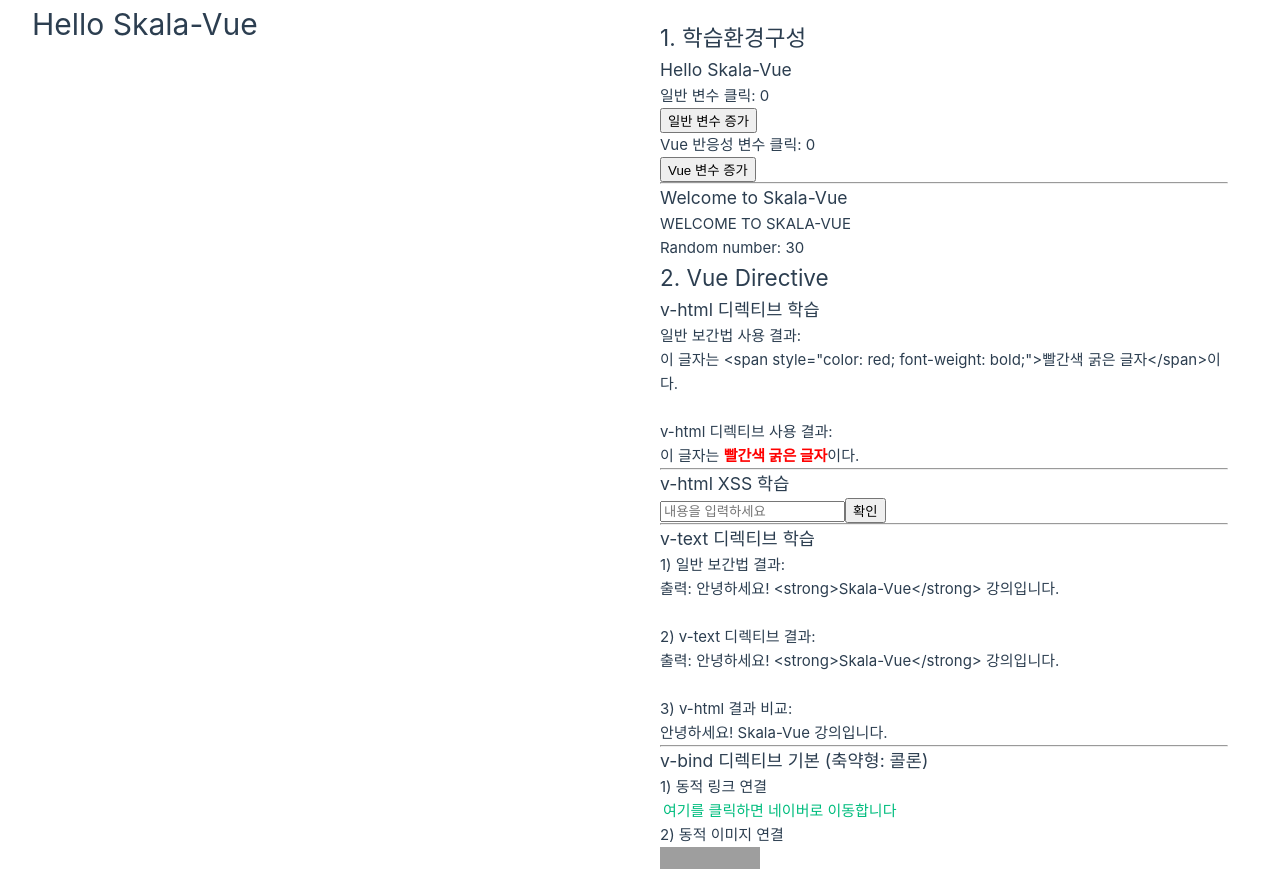
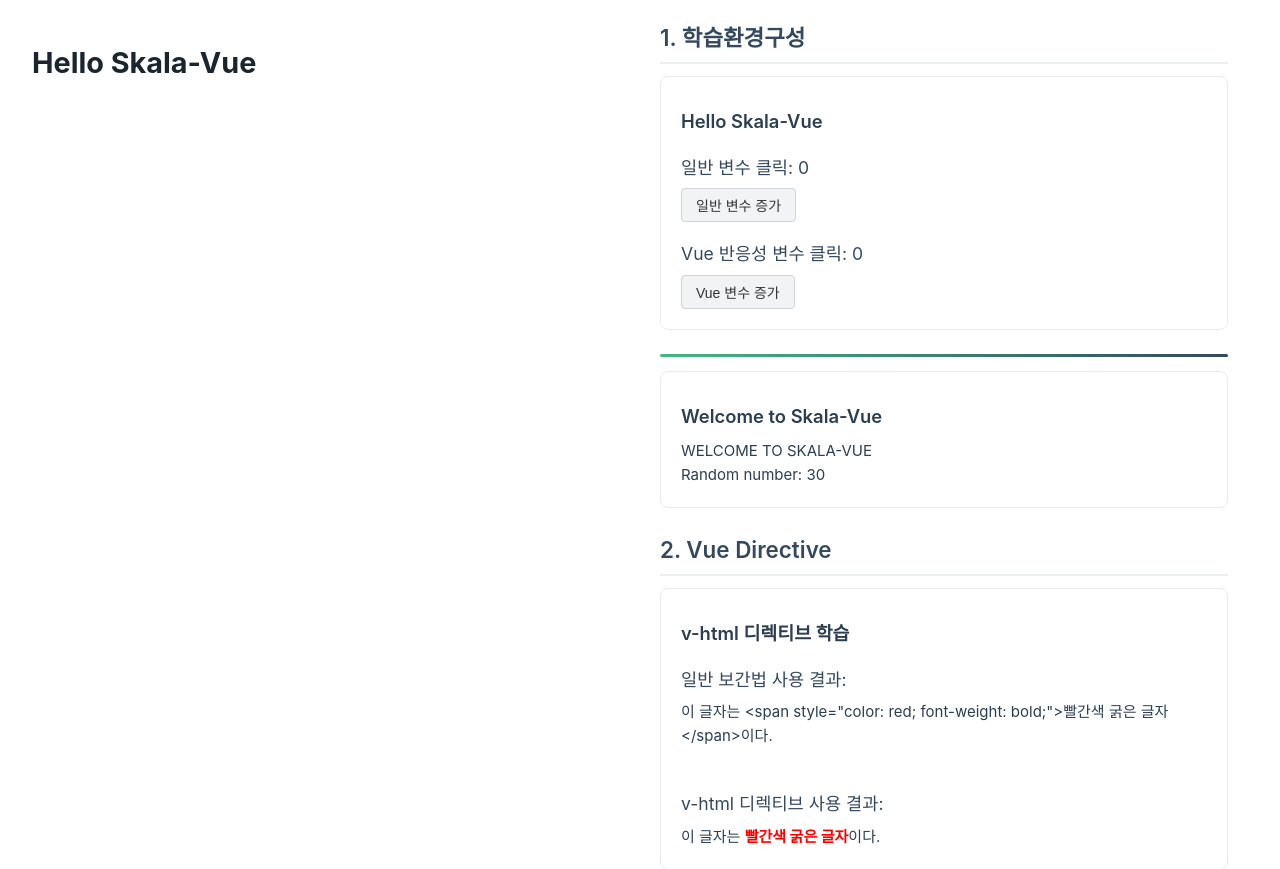
Before and after one commit to mingyukang5420/skala-vue, a Vue app: page / in a window 1280 px wide. Shown: the top 869 px of the page. Built offline with nearby package versions, Linux system fonts and the light colour scheme; grey boxes are pictures that could not be loaded.

Commit message:
style: style as lecture notes

```diff
--- a/src/App.vue
+++ b/src/App.vue
@@ -54,3 +54,7 @@
     <VueMemo />
   </div>
 </template>
+
+<style>
+@import '@/assets/practice.css';
+</style>
--- /dev/null
+++ b/src/assets/practice.css
@@ -0,0 +1,138 @@
+/* 최상위 컨테이너 중앙 정렬 및 배경 세팅 */
+div.practice-container {
+  max-width: 1200px;
+  width: 800px;
+  margin: 0 auto;
+  font-family: -apple-system, BlinkMacSystemFont, 'Segoe UI', Roboto, sans-serif;
+  color: #2c3e50;
+  line-height: 1.6;
+}
+/* 개별 실습 예제 섹션 박스 */
+div.practice-section {
+  padding: 10px 20px 20px 20px;
+  margin-top: 10px;
+  margin-bottom: 24px;
+  background-color: #ffffff;
+  border: 1px solid #e9ecef;
+  border-radius: 8px;
+}
+/* 세션 대제목 (h1) 스타일링 */
+h1 {
+  font-size: 1.8rem;
+  font-weight: 700;
+  color: #1a252f;
+  margin-top: 40px;
+  margin-bottom: 8px;
+}
+/* 세션 중제목 (h2) 스타일링 */
+h2 {
+  font-size: 1.4rem; /* h1(1.8rem)보다 작고 본문보다 강조되는 크기 */
+  font-weight: 600; /* h1(700)보다 한 단계 낮은 두께감 */
+  color: #34495e; /* h1(#1a252f)보다 살짝 밝은 딥 블루-그레이 */
+  margin-top: 0px; /* h1(40px)보다 좁은 상단 간격 */
+  margin-bottom: 12px; /* 하단 콘텐츠와의 간격 */
+  padding-bottom: 6px; /* 밑줄과의 여백 */
+  border-bottom: 2px solid #ecf0f1; /* 세션 구분을 위한 은은한 구분선 */
+}
+/* 서브 섹션 소제목 (h3) 스타일링 */
+h3 {
+  font-size: 1.15rem; /* h2(1.4rem)보다 작고 본문(1rem)보다 직관적으로 강조되는 크기 */
+  font-weight: 600; /* 선명한 시각적 가독성 확보 */
+  color: #2c3e50; /* 기본 본문 텍스트 색상과 통일하여 자연스러운 흐름 형성 */
+  margin-top: 20px; /* h2(28px)보다 좁은 상단 간격 */
+  margin-bottom: 8px; /* 본문/설명 요소와의 긴밀한 배치 */
+}
+
+/* 섹션 간 구분 (h4) 스타일링 */
+h4 {
+  font-size: 1.1rem; /* h3(1.15rem)보다 작고 본문(1rem)보다 살짝 큰 크기 */
+  font-weight: 400; /* 선명한 시각적 가독성 확보 */
+  color: #35495e; /* Vue 포인트 컬러 */
+  margin-top: 18px; /* h3(20px)보다 좁은 상단 간격 */
+  margin-bottom: 6px; /* 본문/설명 요소와의 긴밀한 배치 */
+}
+
+/* 기존 <hr /> 구분선을 모던한 디자인으로 교체 */
+hr {
+  border: none;
+  height: 3px;
+  background: linear-gradient(to right, #42b883, #35495e); /* Vue 포인트 컬러 */
+  border-radius: 2px;
+  margin-bottom: 14px;
+}
+
+/* 버튼 태그 기본 스타일 (회색 계통) */
+button {
+  padding: 6px 14px;
+  font-size: 14px;
+  font-weight: 500;
+  color: #333333; /* 진한 회색 텍스트 */
+  background-color: #f1f3f5; /* 차분한 연회색 배경 */
+  border: 1px solid #ced4da; /* 연한 회색 테두리로 경계 구분 */
+  border-radius: 4px;
+  cursor: pointer;
+  transition: all 0.15s ease;
+}
+/* 마우스 호버(Hover) 효과 - 비활성화가 아닐 때만 작동 */
+button:not(:disabled):hover {
+  background-color: #e9ecef; /* 호버 시 한 단계 짙은 회색 */
+  border-color: #adb5bd;
+  color: #212529;
+}
+/* 클릭(Active) 시 효과 - 비활성화가 아닐 때만 작동 */
+button:not(:disabled):active {
+  background-color: #dee2e6; /* 눌렸을 때 조금 더 짙은 회색 */
+  border-color: #6c757d;
+}
+/* 비활성화(Disabled) 상태 제어 - 마우스 반응 및 눌림 방지 */
+button:disabled {
+  background-color: #f8f9fa; /* 더 옅은 회색으로 톤다운 */
+  border-color: #e9ecef;
+  color: #adb5bd; /* 흐릿한 텍스트 */
+  cursor: not-allowed;
+
+  /* 핵심: 호버/클릭 인터랙션 완전 차단 */
+  pointer-events: none;
+  box-shadow: none;
+}
+/* 인풋 태그 기본 스타일 (참고용) */
+input {
+  padding: 6px 10px;
+  font-size: 14px;
+  color: #2c3e50;
+  background-color: #ffffff;
+  border: 1px solid #ced4da;
+  border-radius: 4px;
+  outline: none;
+  transition:
+    border-color 0.15s ease,
+    box-shadow 0.15s ease;
+}
+/* 인풋 포커스(클릭) 효과 - 버튼과 어울리는 회색 톤 포커스 */
+input:focus {
+  border-color: #868e96;
+  box-shadow: 0 0 0 3px rgba(134, 142, 150, 0.15);
+}
+/* 버튼 스타일: 담백한 플랫 타입 */
+.btn-external {
+  display: inline-flex;
+  align-items: center;
+  justify-content: center;
+  padding: 8px 16px;
+  font-size: 14px;
+  font-weight: 500; /* 600 -> 500으로 살짝 부드럽게 조정 */
+  color: #ffffff;
+  background-color: #42b883;
+  border: none;
+  border-radius: 6px;
+  cursor: pointer;
+  transition: background-color 0.15s ease; /* 색상 전환만 깔끔하게 적용 */
+}
+/* 마우스 호버(Hover) 효과 */
+.btn-external:hover {
+  background-color: #33a06f;
+}
+/* 클릭(Active) 시 효과 */
+.btn-external:active {
+  background-color: #2c8a5f;
+}
```
